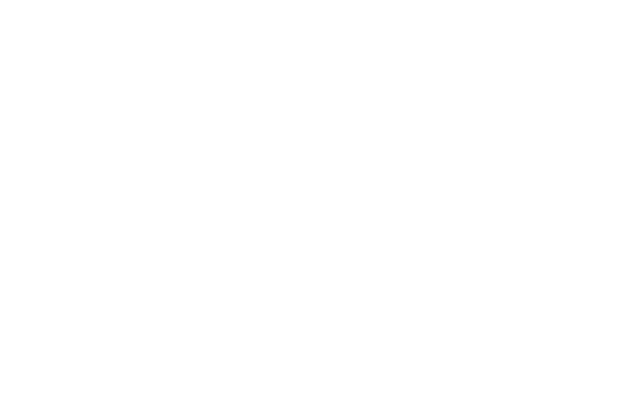
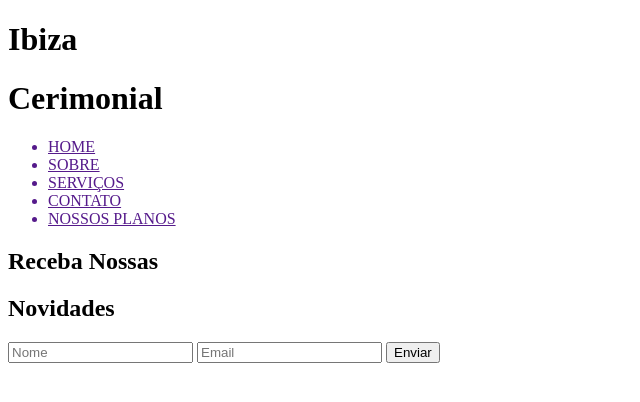
Before and after one commit to J7natan/PROJETO_IBIZA, a plain HTML site: page index.html in a window 1280 px wide. Shown: the whole page, without its empty margins (0-640 px from the left). Drawn offline with Linux system fonts and the light colour scheme.

Commit message:
first commit

```diff
--- a/index.html
+++ b/index.html
@@ -3,11 +3,39 @@
 <head>
     <meta charset="UTF-8">
     <meta name="viewport" content="width=device-width, initial-scale=1.0">
-    <title>Index</title>
+    <title>Ibiza Cerimonial</title>
 </head>
 
 <body>
+    <header>
+        <div id="title">
+            <h1>Ibiza</h1>
+            <h1>Cerimonial</h1>
+        </div>
+        <ul>
+            <a href=""><li>HOME</li></a>
+            <a href=""><li>SOBRE</li></a>
+            <a href=""><li>SERVIÇOS</li></a>
+            <a href=""><li>CONTATO</li></a>
+            <a href="" id="plano_btn"><li>NOSSOS PLANOS</li></a>
+        </ul>
+        <main>
+            <aside>
+                <h2><span>Receba Nossas</span></h2>
+                <h2>Novidades</h2>
 
+                <form action="">
+                    <input type="text" placeholder="Nome">
+                    <input type="email" placeholder="Email">
+                    <input type="submit" value="Enviar">
+                </form>
+            </aside>
+
+            <article>
+                <img src="" alt="" class="foto">
+            </article>
+        </main>
+    </header>
 
 </body>
 </html>
```
Also changed, not shown: img/b5dbafd7-2ed4-4dd1-8c11-2e1d1e6835ea_13_142703-162516579129777.jpeg (added), img/festa15anosrenata6_13_163410-1553727786.jpeg (added), img/image5_13_142703-164923032249664.jpeg (added), img/img-20181006-wa0011_13_142703.jpeg (added), img/img1 salão.jpeg (added).
